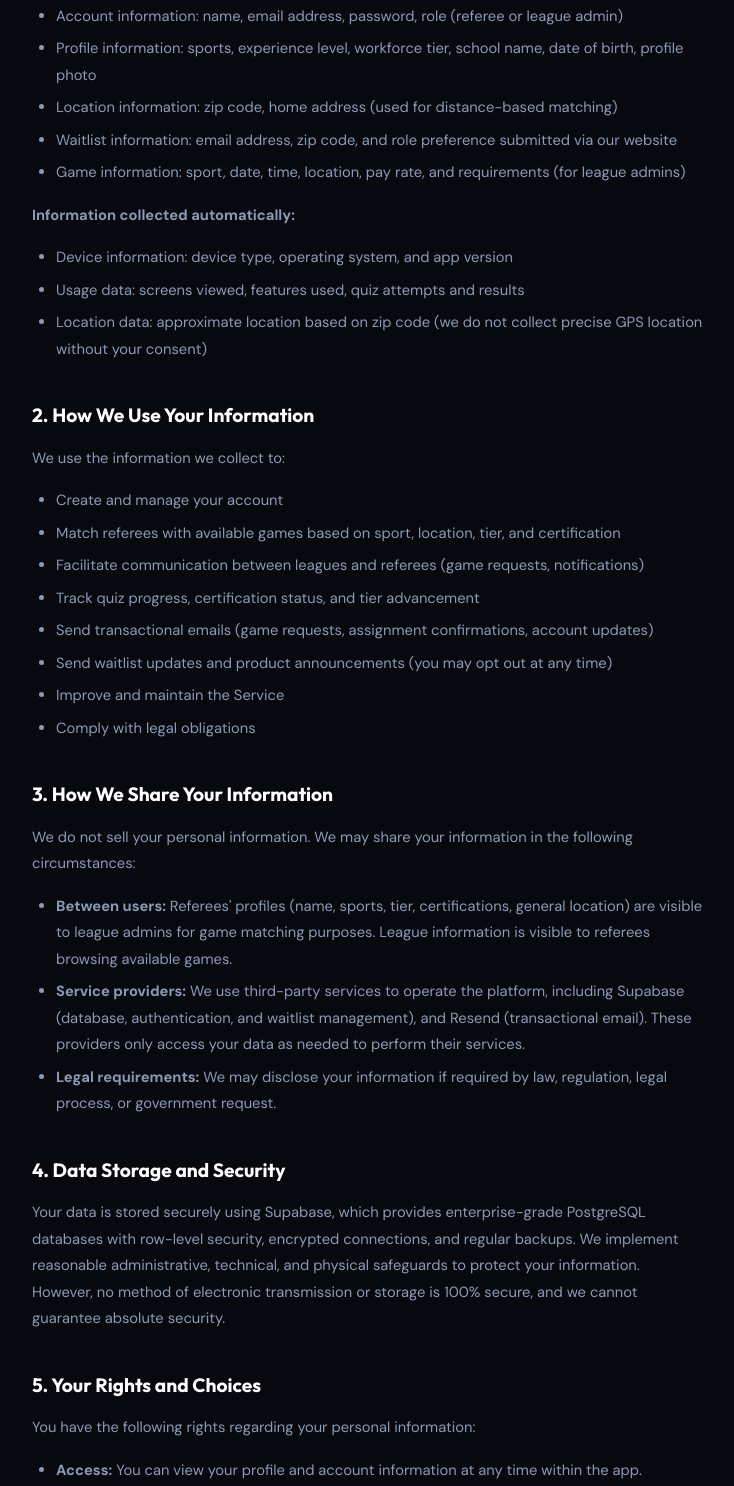
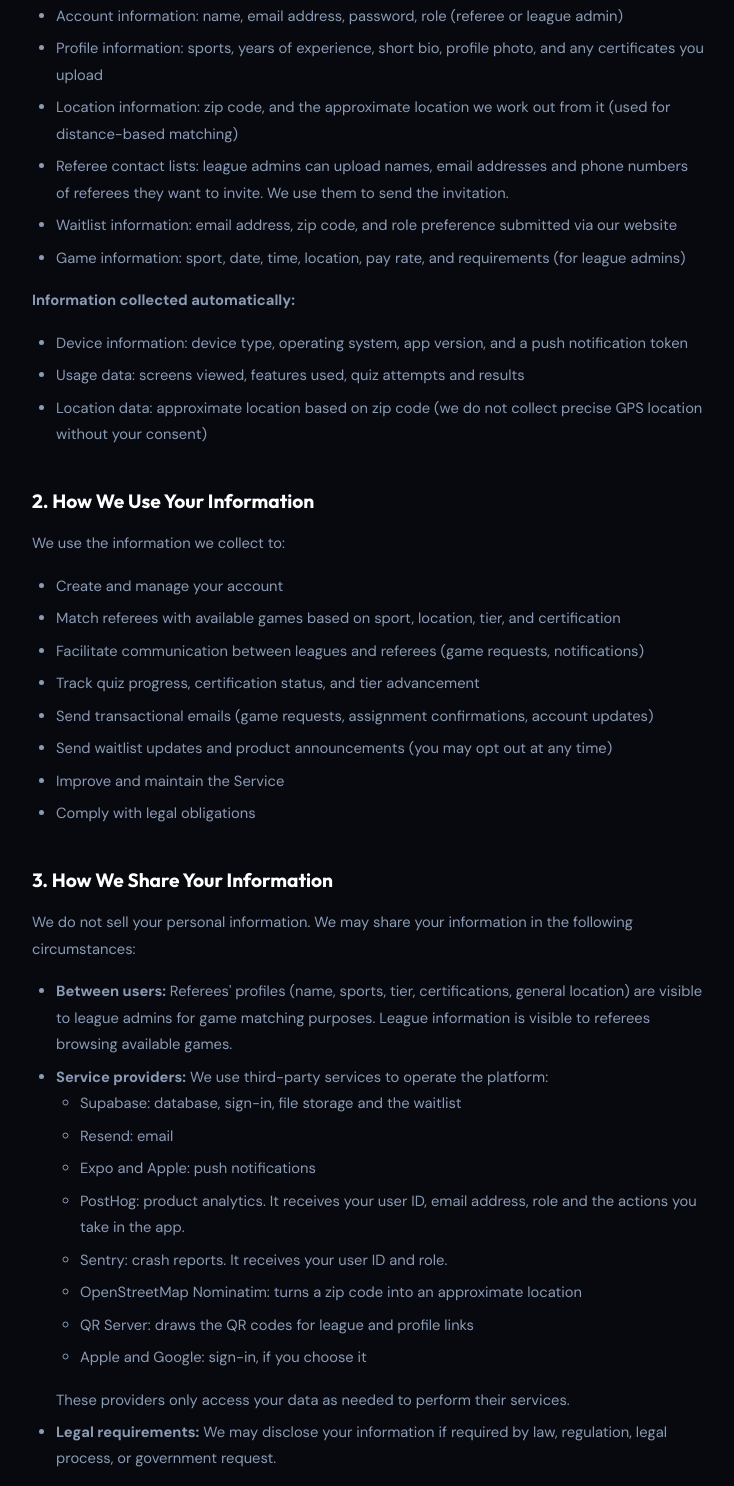
Before and after one commit to joshrappaport/leagueofficials-site, a plain HTML site: page privacy.html in a window 1280 px wide. Shown: the part 510-1996 px from the top of the page, without its empty margins (272-1006 px from the left). Drawn offline with Linux system fonts and the light colour scheme.

Commit message:
Terms and privacy match the product: in-app deletion, service providers, opt-out by email, data collected
Co-Authored-By: Claude Fable 5.2 <noreply@anthropic.com>
Claude-Session: https://claude.ai/code/session_01SYU3cL8mgAApgRLp16LMX9

```diff
--- a/privacy.html
+++ b/privacy.html
@@ -39,7 +39,7 @@ a { color: var(--teal); }
 </nav>
 <div class="wrap">
   <h1>Privacy Policy</h1>
-  <div class="updated">Last updated: November 15, 2026</div>
+  <div class="updated">Last updated: November 19, 2026</div>
 
   <p>LeagueOfficials ("we," "us," or "our") operates the LeagueOfficials mobile application and the website at leagueofficials.app (collectively, the "Service"). This Privacy Policy explains how we collect, use, disclose, and protect your information when you use our Service.</p>
 
@@ -48,14 +48,15 @@ a { color: var(--teal); }
   <p><strong>Information you provide directly:</strong></p>
   <ul>
     <li>Account information: name, email address, password, role (referee or league admin)</li>
-    <li>Profile information: sports, experience level, workforce tier, school name, date of birth, profile photo</li>
-    <li>Location information: zip code, home address (used for distance-based matching)</li>
+    <li>Profile information: sports, years of experience, short bio, profile photo, and any certificates you upload</li>
+    <li>Location information: zip code, and the approximate location we work out from it (used for distance-based matching)</li>
+    <li>Referee contact lists: league admins can upload names, email addresses and phone numbers of referees they want to invite. We use them to send the invitation.</li>
     <li>Waitlist information: email address, zip code, and role preference submitted via our website</li>
     <li>Game information: sport, date, time, location, pay rate, and requirements (for league admins)</li>
   </ul>
   <p><strong>Information collected automatically:</strong></p>
   <ul>
-    <li>Device information: device type, operating system, and app version</li>
+    <li>Device information: device type, operating system, app version, and a push notification token</li>
     <li>Usage data: screens viewed, features used, quiz attempts and results</li>
     <li>Location data: approximate location based on zip code (we do not collect precise GPS location without your consent)</li>
   </ul>
@@ -77,7 +78,18 @@ a { color: var(--teal); }
   <p>We do not sell your personal information. We may share your information in the following circumstances:</p>
   <ul>
     <li><strong>Between users:</strong> Referees' profiles (name, sports, tier, certifications, general location) are visible to league admins for game matching purposes. League information is visible to referees browsing available games.</li>
-    <li><strong>Service providers:</strong> We use third-party services to operate the platform, including Supabase (database, authentication, and waitlist management), and Resend (transactional email). These providers only access your data as needed to perform their services.</li>
+    <li><strong>Service providers:</strong> We use third-party services to operate the platform:
+      <ul>
+        <li>Supabase: database, sign-in, file storage and the waitlist</li>
+        <li>Resend: email</li>
+        <li>Expo and Apple: push notifications</li>
+        <li>PostHog: product analytics. It receives your user ID, email address, role and the actions you take in the app.</li>
+        <li>Sentry: crash reports. It receives your user ID and role.</li>
+        <li>OpenStreetMap Nominatim: turns a zip code into an approximate location</li>
+        <li>QR Server: draws the QR codes for league and profile links</li>
+        <li>Apple and Google: sign-in, if you choose it</li>
+      </ul>
+      These providers only access your data as needed to perform their services.</li>
     <li><strong>Legal requirements:</strong> We may disclose your information if required by law, regulation, legal process, or government request.</li>
   </ul>
 
@@ -90,7 +102,7 @@ a { color: var(--teal); }
     <li><strong>Access:</strong> You can view your profile and account information at any time within the app.</li>
     <li><strong>Correction:</strong> You can update your profile information at any time.</li>
     <li><strong>Deletion:</strong> You can delete your account and associated data at any time in the app: Profile, Account Settings, Delete Account. If you cannot sign in, email <a href="mailto:hello@leagueofficials.app">hello@leagueofficials.app</a> and we will delete it for you.</li>
-    <li><strong>Opt-out:</strong> You may unsubscribe from marketing emails at any time using the unsubscribe link in any email we send.</li>
+    <li><strong>Opt-out:</strong> Emails about a game you are on are part of the Service. To stop other emails, such as new game alerts and reminders, email <a href="mailto:hello@leagueofficials.app">hello@leagueofficials.app</a> and we will turn them off.</li>
     <li><strong>Data portability:</strong> You may request a copy of your data in a portable format.</li>
   </ul>
 
@@ -98,7 +110,7 @@ a { color: var(--teal); }
   <p>The Service supports users under the age of 18 (high school referees) with parental consent. For users under 18, we require parental or guardian consent during signup, including a parent email and consent acknowledgment. We do not knowingly collect personal information from children under 13. If you believe we have collected information from a child under 13 without parental consent, please contact us immediately.</p>
 
   <h2>7. Third-Party Services</h2>
-  <p>Our Service may contain links to third-party websites or services, including NFHS (National Federation of State High School Associations) for certification resources. We are not responsible for the privacy practices of these third parties and encourage you to review their privacy policies.</p>
+  <p>Our Service may contain links to third-party websites or services. We are not responsible for the privacy practices of these third parties and encourage you to review their privacy policies.</p>
 
   <h2>8. Changes to This Policy</h2>
   <p>We may update this Privacy Policy from time to time. We will notify you of any material changes by posting the updated policy on this page and updating the "Last updated" date. Your continued use of the Service after changes are posted constitutes your acceptance of the revised policy.</p>
```
Also changed, not shown: terms.html (+5 -5 lines).
